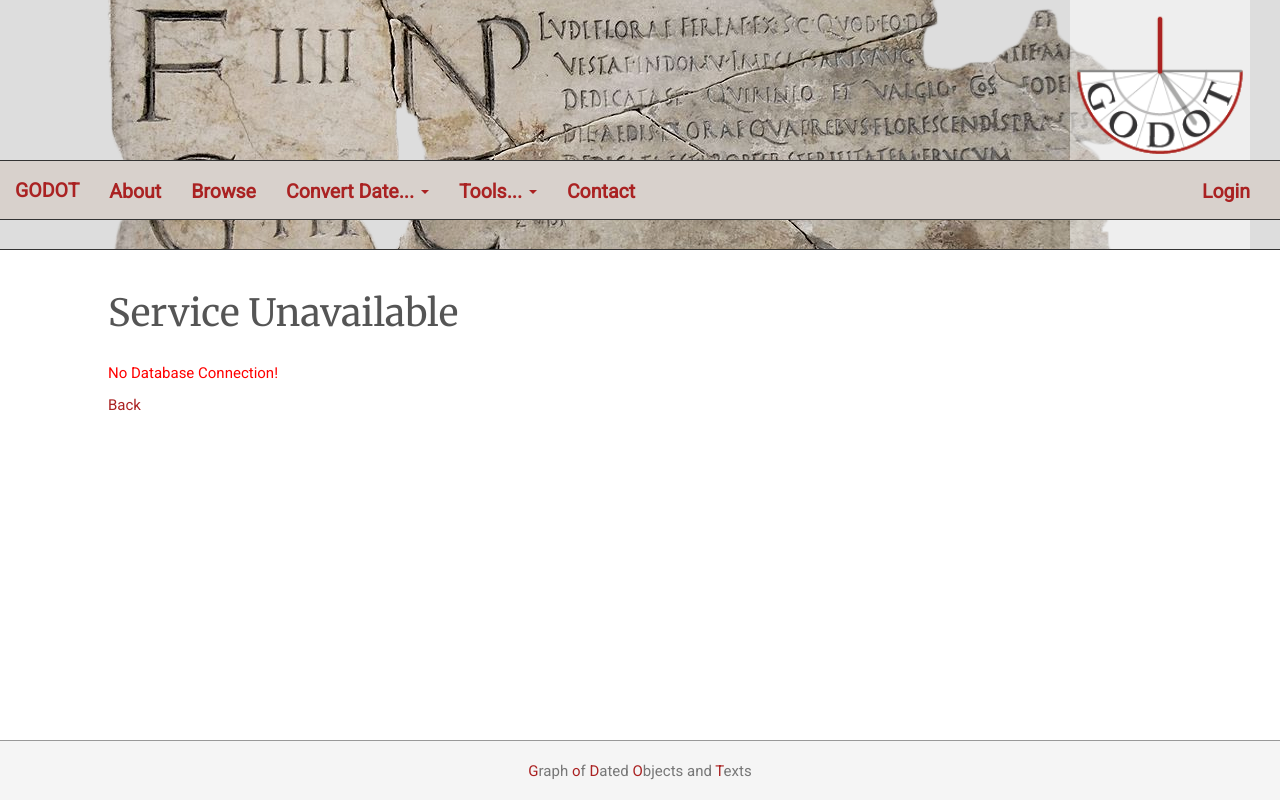
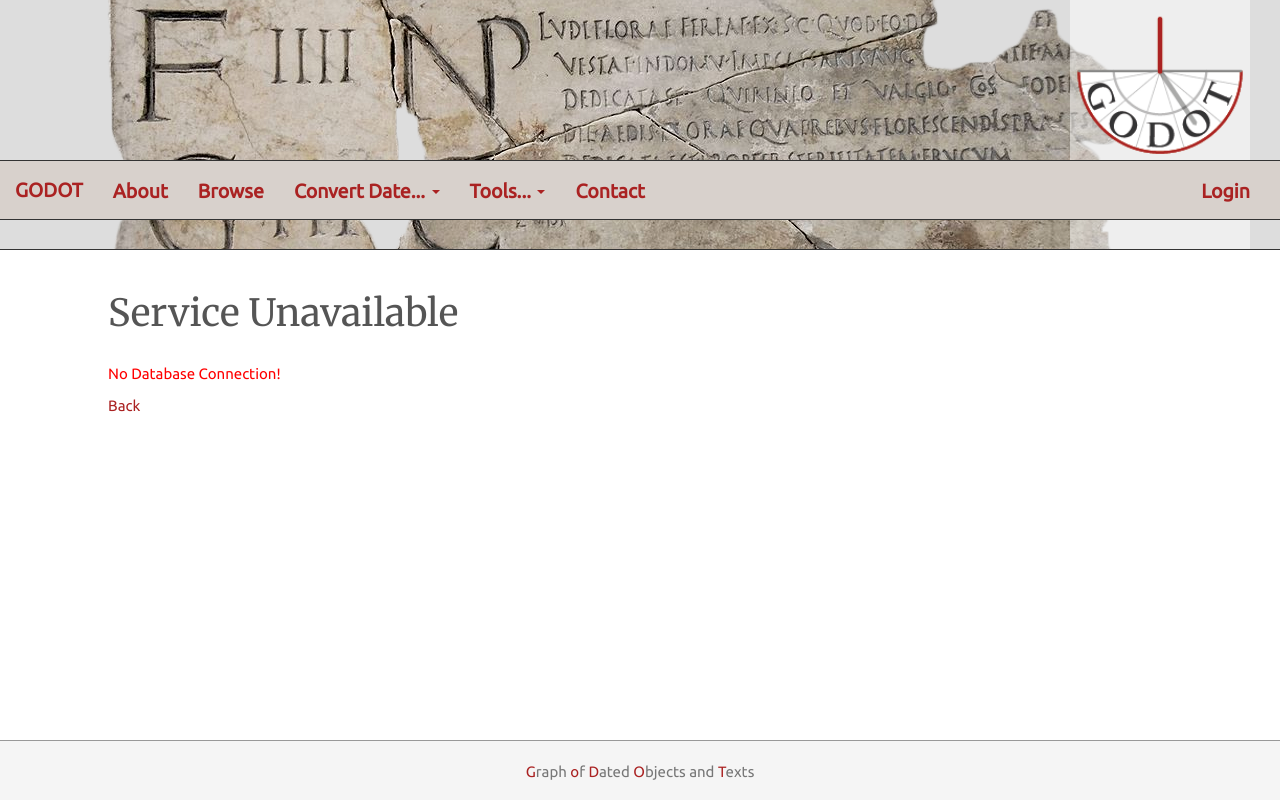
Before and after one commit to Boyquotes/godot-website, a Flask app: template app/templates/503.html in a window 1280 px wide. Run offline with Flask 2, Linux system fonts and the light colour scheme; the template is opened without the code that fills it, so the values that code supplies are empty; some libraries are stand-ins or nearby versions.

Commit message:
font change (Ubuntu) in css

```diff
--- a/app/static/mystyle.css
+++ b/app/static/mystyle.css
@@ -6,7 +6,7 @@ html {
 body {
   /* Margin bottom by footer height */
   margin-bottom: 60px;
-  font-family: 'Roboto',sans-serif;
+  font-family: 'Ubuntu',sans-serif;
   font-weight: 100;
   font-size: 1.5em;
   color: #333;
@@ -24,7 +24,7 @@ h2 {
 }
 h3 {
     margin-top: 1.2em;
-    font-family: 'Merriweather',sans-serif;
+    font-family: 'Ubuntu',sans-serif;
     font-size: 1.2em;
 }
 a {
--- a/app/templates/base.html
+++ b/app/templates/base.html
@@ -6,7 +6,7 @@
 {{super()}}
     <link href="{{url_for('static', filename='bootstrap.min.css')}}" rel="stylesheet">
     <link href="//code.jquery.com/ui/1.12.1/themes/base/jquery-ui.css" rel="stylesheet">
-    <link href="//fonts.googleapis.com/css?family=Roboto" rel="stylesheet">
+    <link href="//fonts.googleapis.com/css?family=Ubuntu" rel="stylesheet">
     <link href="//fonts.googleapis.com/css?family=Merriweather" rel="stylesheet">
     <link href="{{url_for('static', filename='mystyle.css')}}" rel="stylesheet"> {% endblock %}
 
```
